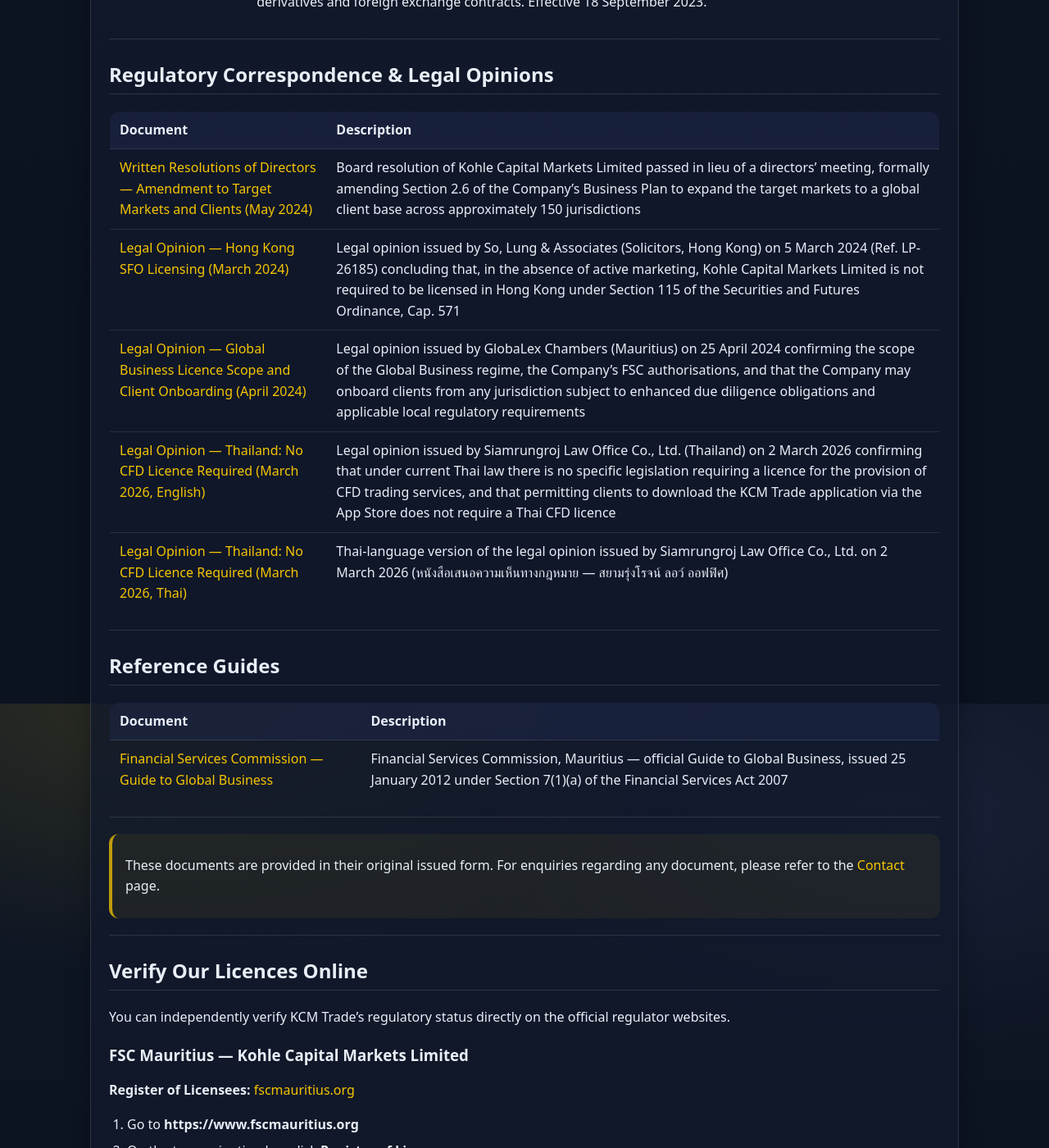
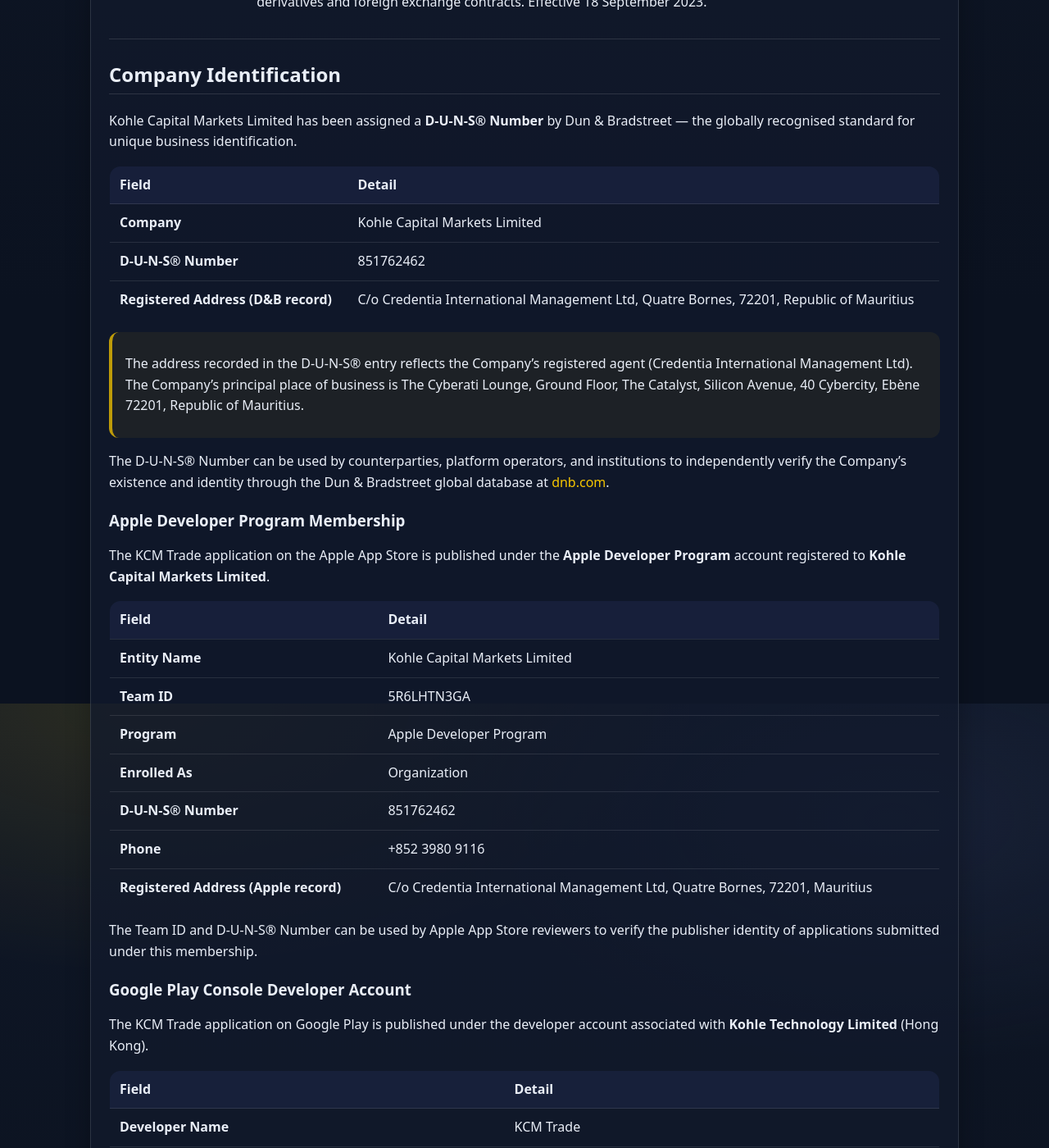
Before and after one commit to KCM-Trade/kcmtrade-legal, a Jekyll site: the page built from regulatory-documents.md, in a window 1280 px wide and 1400 px high, scrolled down 1942 px. Shown: the whole window at 82% size. Built offline with Jekyll 4.4.1, drawn with Linux system fonts in a browser that asks for light colours; some of the changed text lies outside the part shown.

Commit message:
Update regulatory-documents.md

```diff
--- a/regulatory-documents.md
+++ b/regulatory-documents.md
@@ -40,6 +40,53 @@ The following documents form part of the client agreement framework that users a
 | Document | Description |
 |---|---|
 | [Australian Financial Services Licence — AFSL 489437]({{ '/docs/kohle-capital-markets-pty-ltd-afsl-489437-2023.pdf' | relative_url }}){:target="_blank" rel="noopener noreferrer"} | Australian Securities and Investments Commission (ASIC) — Australian Financial Services Licence (AFSL No. 489437) issued to Kohle Capital Markets Pty Ltd (ABN: 26 612 429 553; ACN: 612 429 553) pursuant to Section 913B of the Corporations Act 2001. Authorises the provision of general financial product advice to retail and wholesale clients in relation to deposit products, derivatives, and foreign exchange contracts; and dealing in derivatives and foreign exchange contracts. Effective 18 September 2023. |
+
+---
+
+## Company Identification
+
+Kohle Capital Markets Limited has been assigned a **D-U-N-S® Number** by Dun & Bradstreet — the globally recognised standard for unique business identification.
+
+| Field | Detail |
+|---|---|
+| **Company** | Kohle Capital Markets Limited |
+| **D-U-N-S® Number** | 851762462 |
+| **Registered Address (D&B record)** | C/o Credentia International Management Ltd, Quatre Bornes, 72201, Republic of Mauritius |
+
+> The address recorded in the D-U-N-S® entry reflects the Company's registered agent (Credentia International Management Ltd). The Company's principal place of business is The Cyberati Lounge, Ground Floor, The Catalyst, Silicon Avenue, 40 Cybercity, Ebène 72201, Republic of Mauritius.
+
+The D-U-N-S® Number can be used by counterparties, platform operators, and institutions to independently verify the Company's existence and identity through the Dun & Bradstreet global database at [dnb.com](https://www.dnb.com){:target="_blank" rel="noopener noreferrer"}.
+
+### Apple Developer Program Membership
+
+The KCM Trade application on the Apple App Store is published under the **Apple Developer Program** account registered to **Kohle Capital Markets Limited**.
+
+| Field | Detail |
+|---|---|
+| **Entity Name** | Kohle Capital Markets Limited |
+| **Team ID** | 5R6LHTN3GA |
+| **Program** | Apple Developer Program |
+| **Enrolled As** | Organization |
+| **D-U-N-S® Number** | 851762462 |
+| **Phone** | +852 3980 9116 |
+| **Registered Address (Apple record)** | C/o Credentia International Management Ltd, Quatre Bornes, 72201, Mauritius |
+
+The Team ID and D-U-N-S® Number can be used by Apple App Store reviewers to verify the publisher identity of applications submitted under this membership.
+
+### Google Play Console Developer Account
+
+The KCM Trade application on Google Play is published under the developer account associated with **Kohle Technology Limited** (Hong Kong).
+
+| Field | Detail |
+|---|---|
+| **Developer Name** | KCM Trade |
+| **Account Type** | Organisation |
+| **Developer Account ID** | 5716757513289039936 |
+| **Entity Name** | Kohle Technology Limited |
+| **D-U-N-S® Number** | 687081741 |
+| **D-U-N-S® Jurisdiction** | Hong Kong |
+
+The Developer Account ID can be used by Google Play reviewers to verify the publisher identity of applications submitted under this account. The financial services and regulatory obligations for the KCM Trade platform are those of **Kohle Capital Markets Limited** (FSC Mauritius, Licence No. C117022600).
 
 ---
 
```
Also changed, not shown: other parts of regulatory-documents.md (+1 -1 lines).
